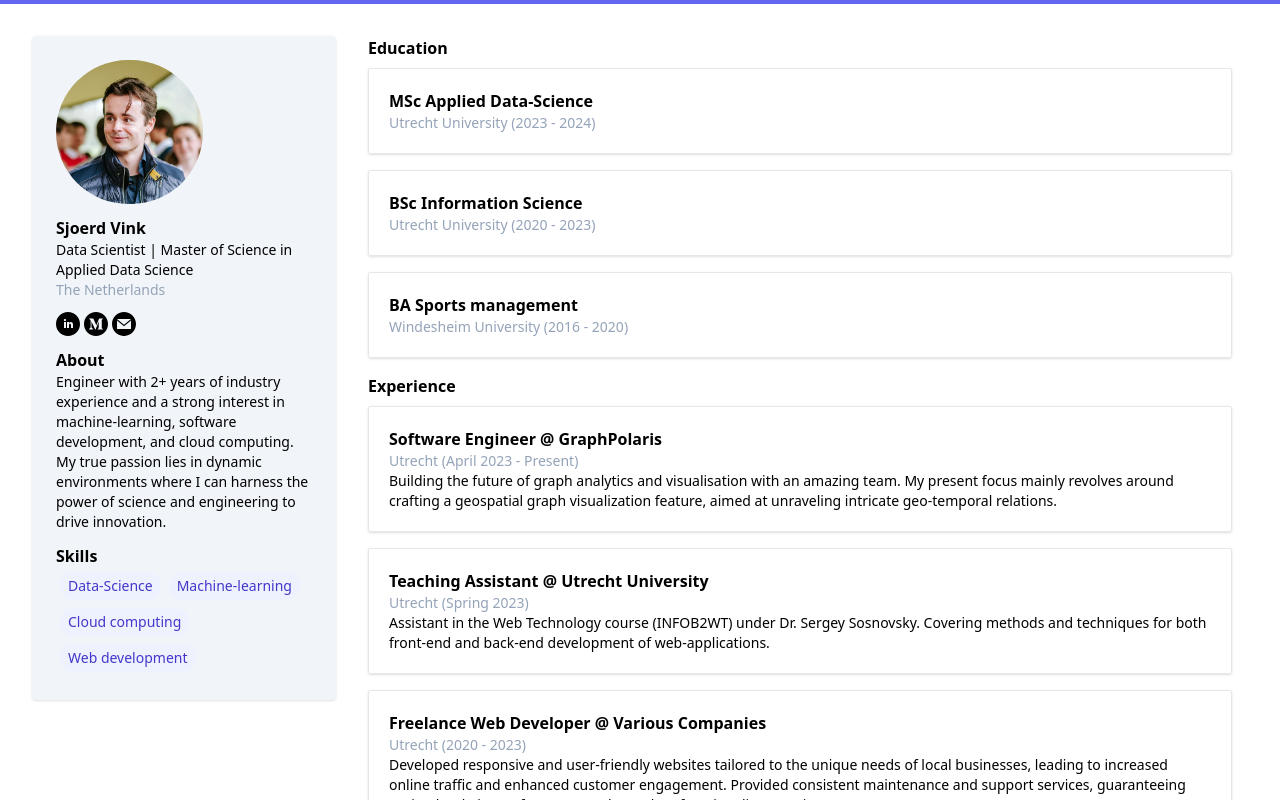
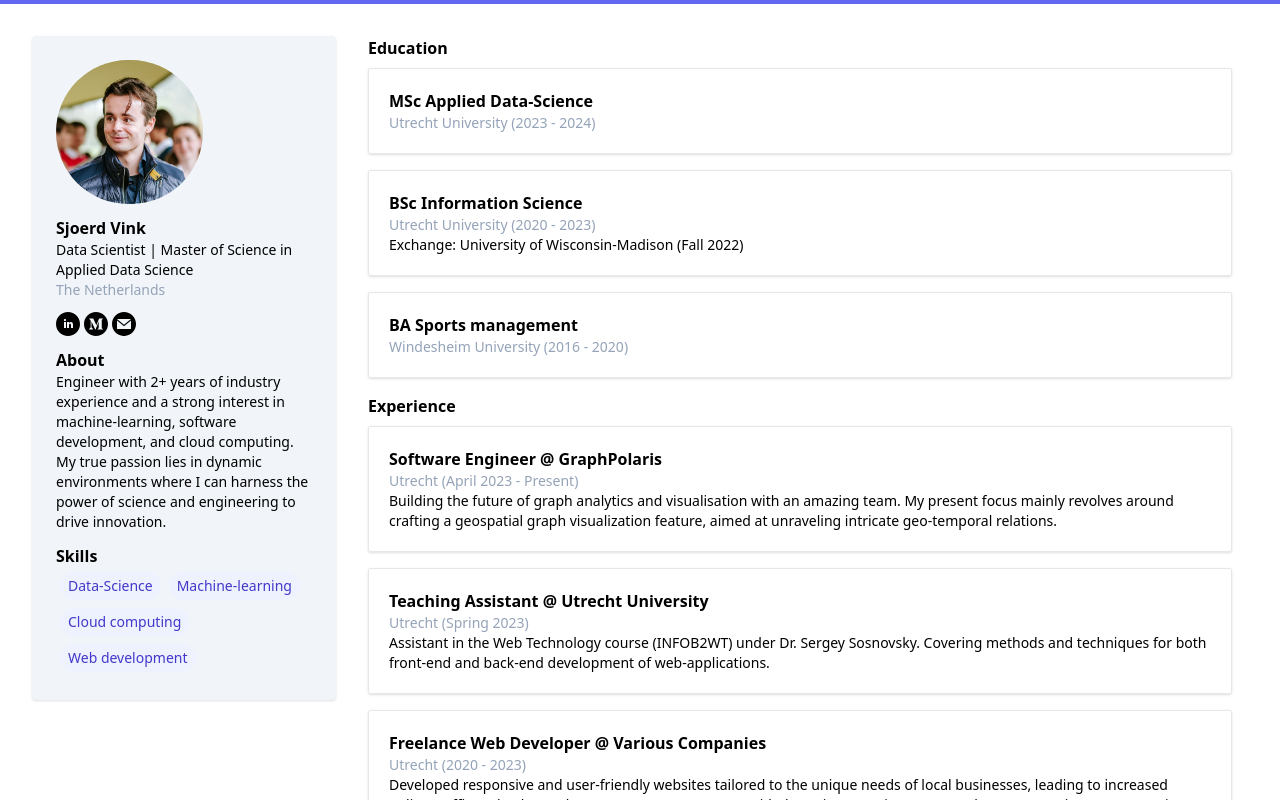
Before and after one commit to sjoerdvink99/portfolio, a React (Create React App) app: page / in a window 1280 px wide. Shown: the top 800 px of the page. Built offline with nearby package versions, Linux system fonts and the light colour scheme.

Commit message:
education and work

```diff
--- a/src/Portfolio.js
+++ b/src/Portfolio.js
@@ -100,6 +100,9 @@ export default function Portfolio() {
           <p className="text-slate-400 text-sm font-light">
             Utrecht University (2020 - 2023)
           </p>
+          <p className="text-sm font-light">
+            Exchange: University of Wisconsin-Madison (Fall 2022)
+          </p>
         </div>
         <div className="border p-5 rounded-sm shadow mb-4">
           <h3 className="font-semibold">BA Sports management</h3>
```
